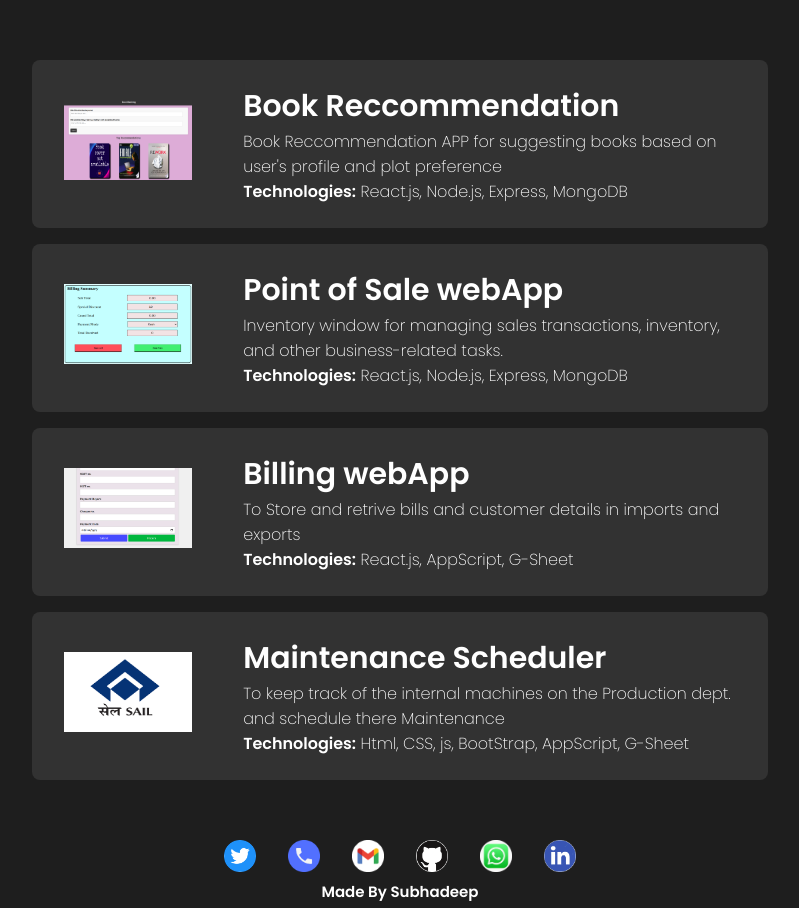
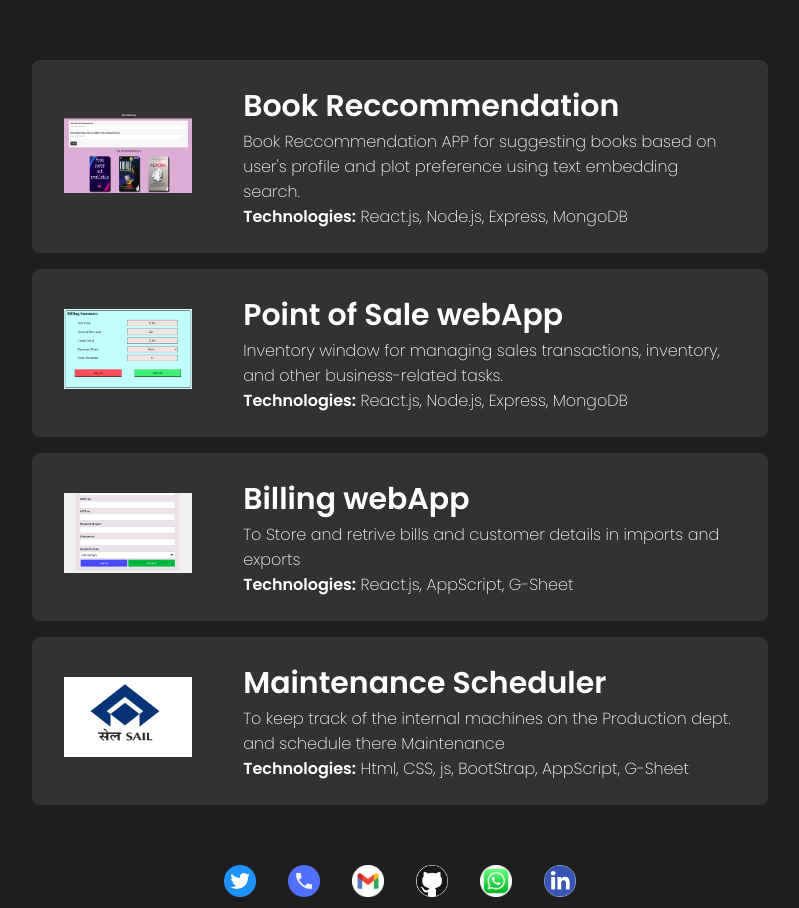
Before and after one commit to subhadeepbarua/Portfolio, a React (Create React App) app: page / in a window 1280 px wide. Shown: the part 1340-2248 px from the top of the page, without its empty margins (240-1039 px from the left). Built offline with nearby package versions, Linux system fonts and the light colour scheme.

Commit message:
Update Projects_Completed.js

```diff
--- a/src/components/projects/Projects_Completed.js
+++ b/src/components/projects/Projects_Completed.js
@@ -18,7 +18,7 @@ const Projects = () => {
           <div className="projectText">
             <h2><a className="projectLink" rel="noreferrer" href='https://celadon-brioche-879672.netlify.app/' target="_blank">Book Reccommendation </a></h2>
             <p>
-              Book Reccommendation APP for suggesting books based on user's profile and plot preference
+              Book Reccommendation APP for suggesting books based on user's profile and plot preference using text embedding search.
             </p>
             <p>
               {" "}
```
